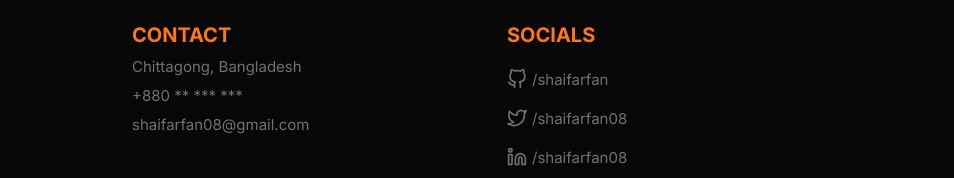
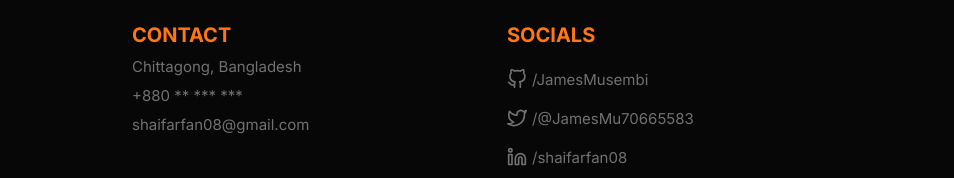
Before and after one commit to JamesMusembi/Resume-Now, a plain HTML site: page index.html in a window 1280 px wide. Shown: the part 1365-1543 px from the top of the page, without its empty margins (158-1112 px from the left). Drawn offline with nearby package versions, Linux system fonts and the light colour scheme.

Commit message:
first commit

```diff
--- a/index.html
+++ b/index.html
@@ -173,11 +173,11 @@
         <div class="social_items">
           <a href="#" target="_b" class="social_item">
             <i data-feather="github"></i>
-            <span>/shaifarfan</span>
+            <span>/JamesMusembi</span>
           </a>
           <a href="#" target="_blank" class="social_item">
             <i data-feather="twitter"></i>
-            <span>/shaifarfan08</span>
+            <span>/@JamesMu70665583</span>
           </a>
           <a href="#" target="_blank" class="social_item">
             <i data-feather="linkedin"></i>
```
